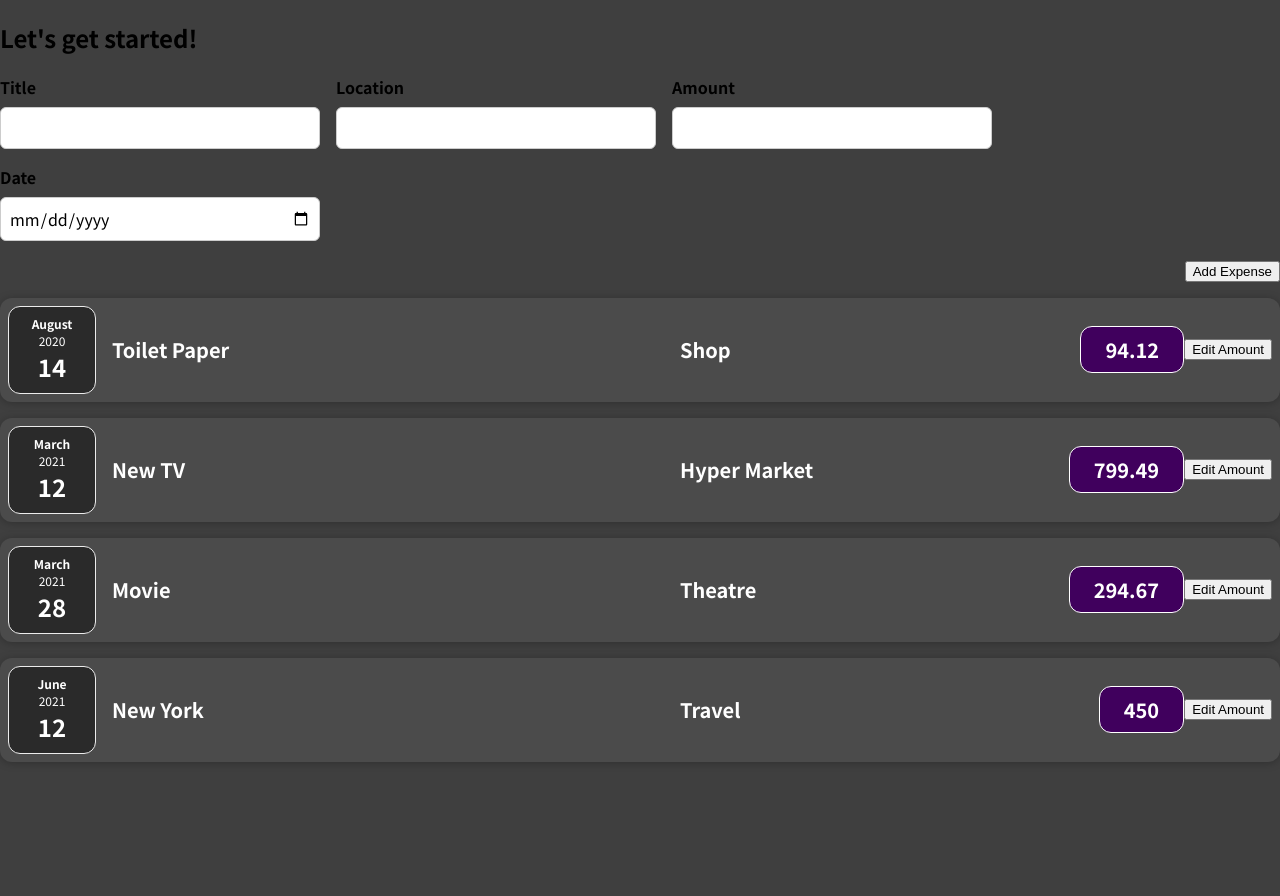
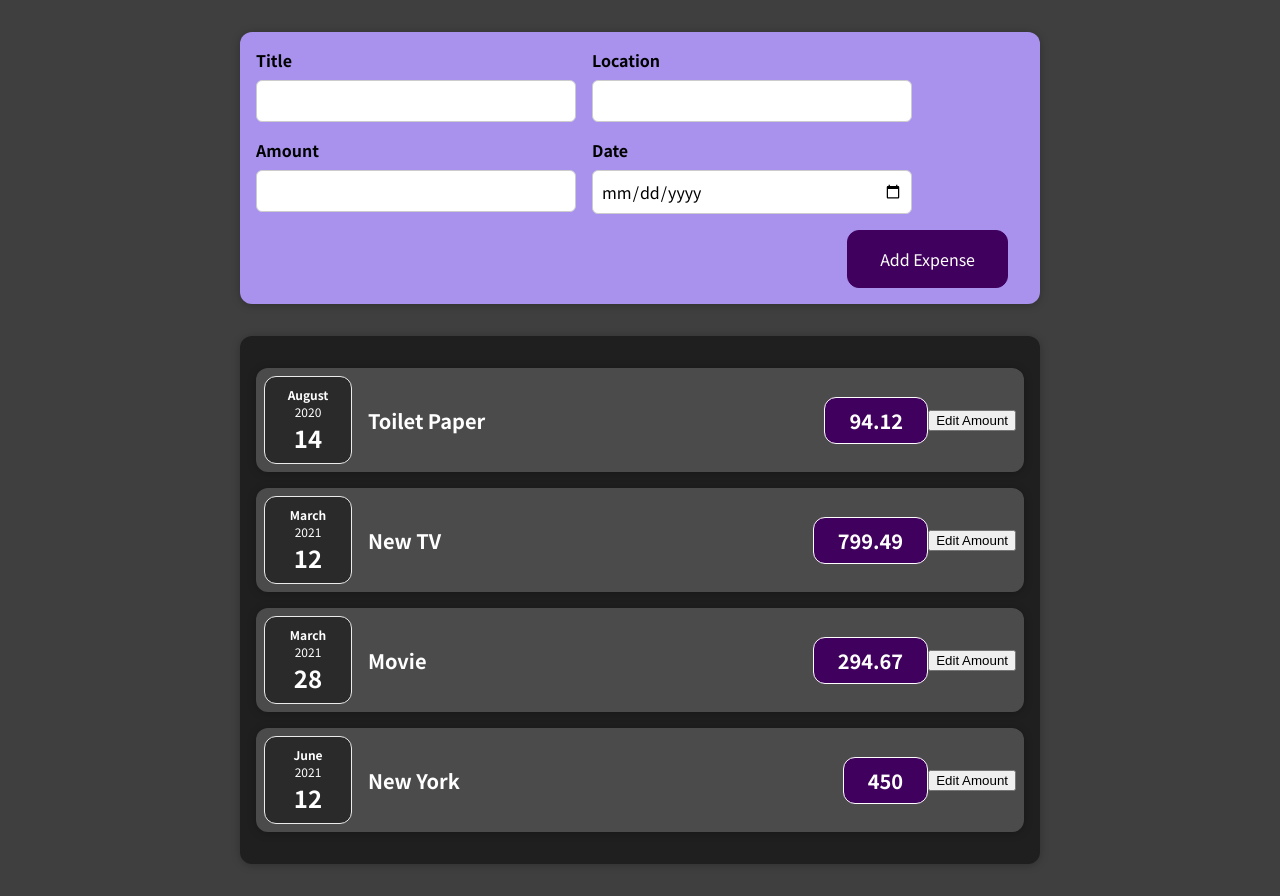
Before and after one commit to vinayck007/React-app, a React (Create React App) app: page / in a window 1280 px wide. Before the commit the page ends 800 px from the top, so only its background shows below. Built offline with nearby package versions, Linux system fonts and the light colour scheme.

Commit message:
Passing Data between Components
Lifting States

```diff
--- a/src/App.js
+++ b/src/App.js
@@ -1,6 +1,7 @@
 import ExpenseItem from './components/Expense/ExpenseItem';
 import React, { useState } from 'react';
-import ExpenseForm from './components/Expense/ExpenseForm';
+import NewExpense from './components/NewExpense/NewExpense';
+import Expenses from './components/Expense/Expenses'
 
 const App = () => {
   const [expenses, setExpenses] = useState([
@@ -34,10 +35,6 @@ const App = () => {
     },
   ]);
 
-
-
-
-
   const deleteExpenseHandler = (id) => {
     const updatedExpenses = expenses.filter((expense) => expense.id !== id);
     setExpenses(updatedExpenses);
@@ -54,11 +51,15 @@ const App = () => {
     />
   ));
 
+  const addExpenseHandler = expense => {
+    console.log('In App.js')
+    console.log(expense)
+  }
+
   return (
     <div>
-      <h2>Let's get started!</h2>
-      <ExpenseForm  />
-      {expenseItems}
+      <NewExpense onAddExpense={addExpenseHandler} />
+      <Expenses items={expenses} />
     </div>
   );
 };
--- /dev/null
+++ b/src/components/Expense/Expenses.css
@@ -0,0 +1,7 @@
+.expenses {
+  padding: 1rem;
+  background-color: rgb(31, 31, 31);
+  margin: 2rem auto;
+  width: 50rem;
+  max-width: 95%;
+}
--- /dev/null
+++ b/src/components/Expense/Expenses.js
@@ -0,0 +1,34 @@
+import React from 'react';
+
+import ExpenseItem from './ExpenseItem';
+import Card from '../UI/Card';
+import './Expenses.css';
+
+const Expenses = (props) => {
+  return (
+    <Card className="expenses">
+      <ExpenseItem
+        title={props.items[0].title}
+        amount={props.items[0].amount}
+        date={props.items[0].date}
+      />
+      <ExpenseItem
+        title={props.items[1].title}
+        amount={props.items[1].amount}
+        date={props.items[1].date}
+      />
+      <ExpenseItem
+        title={props.items[2].title}
+        amount={props.items[2].amount}
+        date={props.items[2].date}
+      />
+      <ExpenseItem
+        title={props.items[3].title}
+        amount={props.items[3].amount}
+        date={props.items[3].date}
+      />
+    </Card>
+  );
+}
+
+export default Expenses;
--- a/src/components/Expense/ExpenseForm.js
+++ b/src/components/NewExpense/ExpenseForm.js
@@ -1,14 +1,13 @@
 import React, { useState } from 'react';
 import './ExpenseForm.css';
 
-const ExpenseForm = () => {
+const ExpenseForm = (props) => {
   // State variables to hold form input values
   const [enteredTitle, setEnteredTitle] = useState('');
   const [enteredAmount, setEnteredAmount] = useState('');
   const [enteredLocation, setEnteredLocation] = useState('');
   const [enteredDate, setEnteredDate] = useState('');
 
-  // Function to handle form submission
   const titleChangeHandler = (event) => {
     setEnteredTitle(event.target.value);
   }
@@ -36,7 +35,11 @@ const ExpenseForm = () => {
       date: new Date(enteredDate)
     };
 
-    console.log(expenseData);
+    props.onSaveExpenseData(expenseData)
+    setEnteredTitle('')
+    setEnteredLocation('')
+    setEnteredAmount('')
+    setEnteredDate('')
   };
 
   return (
@@ -44,11 +47,16 @@ const ExpenseForm = () => {
       <div className='new-expense__controls'>
         <div className='new-expense__control'>
           <label>Title</label>
-          <input type='text' onChange={titleChangeHandler} />
+          <input
+          type='text'
+          value={enteredTitle}
+          onChange={titleChangeHandler} />
         </div>
         <div className='new-expense__control'>
           <label>Location</label>
-          <input type='text' onChange={locationChangeHandler} />
+          <input type='text'
+          value={enteredLocation}
+          onChange={locationChangeHandler} />
         </div>
         <div className='new-expense__control'>
           <label>Amount</label>
@@ -56,6 +64,7 @@ const ExpenseForm = () => {
             type='number'
             min='0.01'
             step='0.01'
+            value={enteredAmount}
             onChange={amountChangeHandler}
           />
         </div>
@@ -65,6 +74,7 @@ const ExpenseForm = () => {
             type='date'
             min='2019-01-01'
             max='2022-12-31'
+            value={enteredDate}
             onChange={dateChangeHandler}
           />
         </div>
--- /dev/null
+++ b/src/components/NewExpense/NewExpense.css
@@ -0,0 +1,38 @@
+.new-expense {
+  background-color: #a892ee;
+  padding: 1rem;
+  margin: 2rem auto;
+  width: 50rem;
+  max-width: 95%;
+  border-radius: 12px;
+  text-align: center;
+  box-shadow: 0 1px 8px rgba(0, 0, 0, 0.25);
+}
+
+.new-expense button {
+  font: inherit;
+  cursor: pointer;
+  padding: 1rem 2rem;
+  border: 1px solid #40005d;
+  background-color: #40005d;
+  color: white;
+  border-radius: 12px;
+  margin-right: 1rem;
+}
+
+.new-expense button:hover,
+.new-expense button:active {
+  background-color: #510674;
+  border-color: #510674;
+}
+
+.new-expense button.alternative {
+  color: #220131;
+  border-color: transparent;
+  background-color: transparent;
+}
+
+.new-expense button.alternative:hover,
+.new-expense button.alternative:active {
+  background-color: #ddb3f8;
+}
--- /dev/null
+++ b/src/components/NewExpense/NewExpense.js
@@ -0,0 +1,21 @@
+import React from "react";
+import ExpenseForm from "./ExpenseForm";
+import './NewExpense.css'
+
+const NewExpense = () => {
+  const saveExpenseDataHandler = (enteredExpenseData) => {
+    const expenseData = {
+      ...enteredExpenseData,
+      id: Math.random().toString()
+    }
+    console.log(expenseData)
+  }
+
+  return (
+    <div className="new-expense">
+      <ExpenseForm onSaveExpenseData={saveExpenseDataHandler} />
+    </div>
+  )
+}
+
+export default NewExpense
```
Also changed, not shown: src/components/NewExpense/ExpenseForm.css (renamed from src/components/Expense/ExpenseForm.css).
